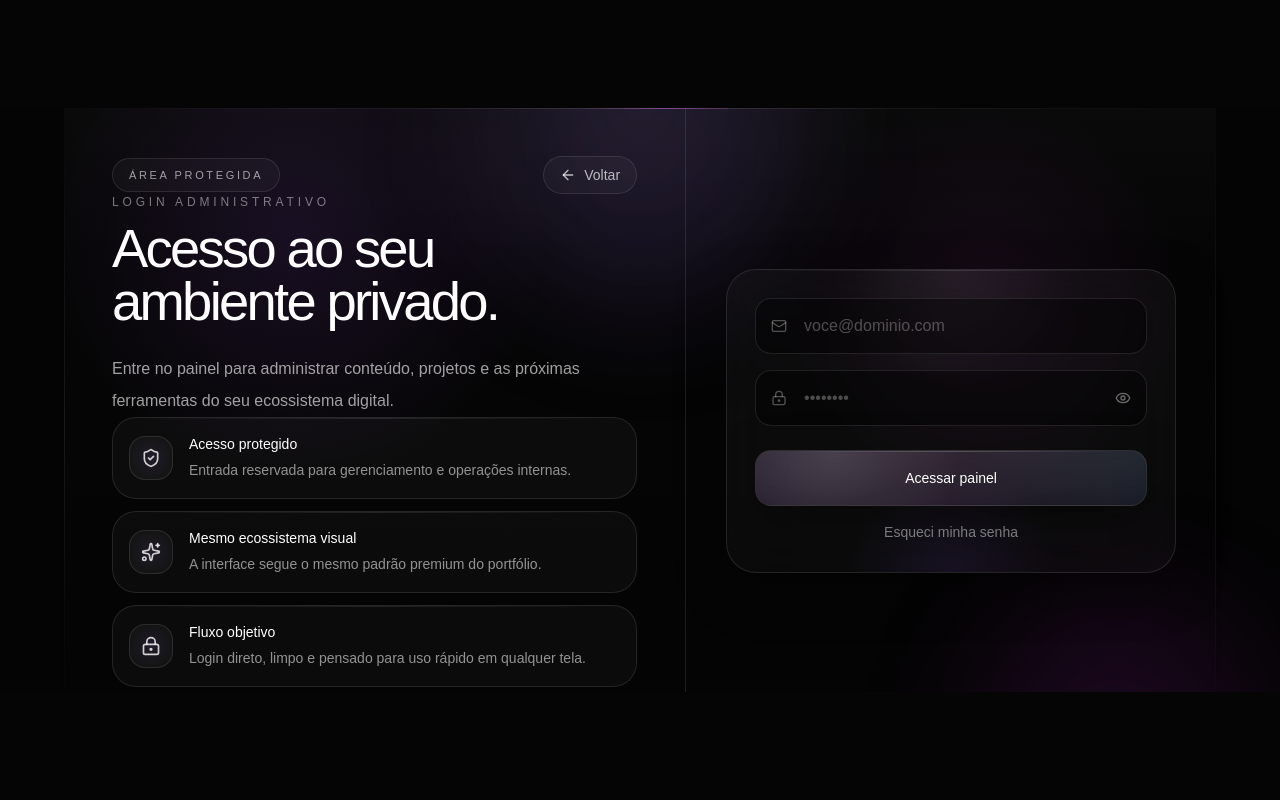
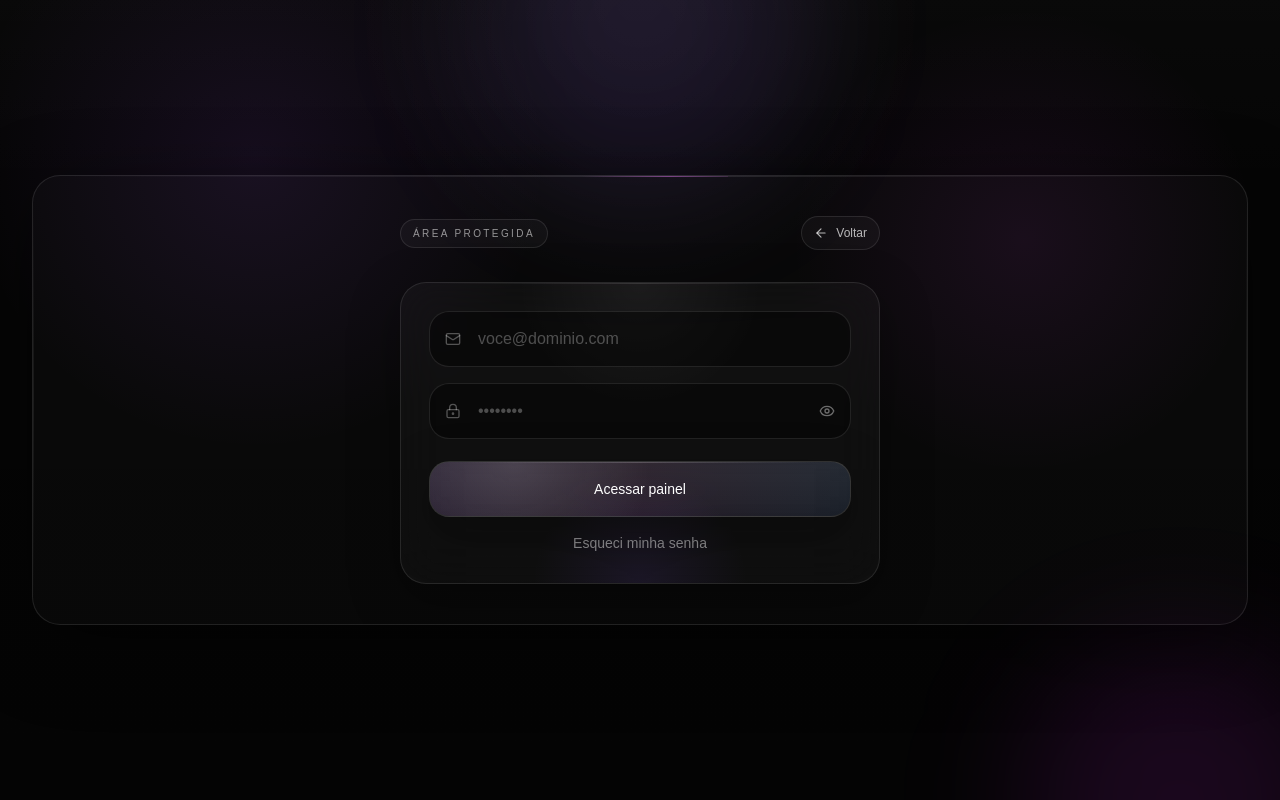
Before and after one commit to MarcoDevCwb/marco-portifolio, a Next.js app: page /login in a window 1280 px wide. Built offline with nearby package versions, Linux system fonts and the light colour scheme.

Commit message:
login page refeito

```diff
--- a/app/(public)/login/page.tsx
+++ b/app/(public)/login/page.tsx
@@ -22,15 +22,17 @@ const highlights = [
 
 export default function LoginPage() {
   return (
-    <main className="main-viewport">
-      <div className="main-viewport__inner">
-        <div className="main-viewport__content">
-          <div className="app-panel-frame relative shadow-[0_20px_80px_rgba(0,0,0,0.45)]">
+    <main className="relative min-h-screen overflow-x-hidden bg-black text-white">
       <div className="pointer-events-none absolute inset-0">
         <div className="absolute inset-0 bg-[#050505]" />
-              <div className="absolute inset-0 bg-[radial-gradient(circle_at_top,rgba(255,255,255,0.06),transparent_30%),radial-gradient(circle_at_20%_20%,rgba(168,85,247,0.12),transparent_24%),radial-gradient(circle_at_80%_30%,rgba(217,70,239,0.08),transparent_20%),linear-gradient(180deg,rgba(255,255,255,0.02)_0%,rgba(0,0,0,0)_24%,rgba(0,0,0,0.2)_100%)]" />
-              <div className="absolute left-1/2 top-[-120px] h-[320px] w-[320px] -translate-x-1/2 rounded-full bg-violet-500/10 blur-3xl" />
-              <div className="absolute bottom-[-140px] right-[-40px] h-[280px] w-[280px] rounded-full bg-fuchsia-500/10 blur-3xl" />
+        <div className="absolute inset-0 bg-[radial-gradient(circle_at_top,rgba(255,255,255,0.05),transparent_28%),radial-gradient(circle_at_20%_20%,rgba(168,85,247,0.10),transparent_24%),radial-gradient(circle_at_80%_30%,rgba(217,70,239,0.08),transparent_20%),linear-gradient(180deg,rgba(255,255,255,0.015)_0%,rgba(0,0,0,0)_24%,rgba(0,0,0,0.22)_100%)]" />
+        <div className="absolute left-1/2 top-[-140px] h-[340px] w-[340px] -translate-x-1/2 rounded-full bg-violet-500/10 blur-3xl" />
+        <div className="absolute bottom-[-160px] right-[-60px] h-[320px] w-[320px] rounded-full bg-fuchsia-500/10 blur-3xl" />
+      </div>
+
+      <div className="relative mx-auto flex min-h-screen w-full max-w-[1400px] items-start justify-center px-4 py-8 sm:px-6 sm:py-10 lg:px-8 xl:items-center xl:py-12">
+        <div className="relative w-full overflow-hidden rounded-[28px] border border-white/10 bg-white/[0.02] shadow-[0_20px_80px_rgba(0,0,0,0.45)]">
+          <div className="pointer-events-none absolute inset-0">
             <div className="absolute inset-x-8 top-0 h-px bg-gradient-to-r from-transparent via-white/12 to-transparent" />
             <div className="absolute inset-y-6 left-0 w-px bg-gradient-to-b from-transparent via-white/8 to-transparent" />
             <div className="absolute inset-y-6 right-0 w-px bg-gradient-to-b from-transparent via-white/8 to-transparent" />
@@ -39,9 +41,9 @@ export default function LoginPage() {
             </div>
           </div>
 
-            <div className="relative grid h-full min-h-0 lg:grid-cols-[1.08fr_0.92fr]">
-              <section className="relative hidden border-r border-white/10 lg:block">
-                <div className="flex h-full flex-col justify-between p-10 xl:p-12">
+          <div className="grid grid-cols-1 2xl:grid-cols-[1.02fr_0.98fr]">
+            <section className="relative hidden border-r border-white/10 2xl:block">
+              <div className="flex min-h-[760px] flex-col justify-between p-10">
                 <div className="flex items-center justify-between gap-4">
                   <span className="inline-flex rounded-full border border-white/10 bg-white/[0.03] px-4 py-2 text-[11px] uppercase tracking-[0.24em] text-white/60">
                     Área protegida
@@ -56,23 +58,6 @@ export default function LoginPage() {
                   </Link>
                 </div>
 
-                  <div className="max-w-[540px]">
-                    <span className="mb-3 block text-xs uppercase tracking-[0.32em] text-white/45">
-                      Login administrativo
-                    </span>
-
-                    <h1 className="text-[3.4rem] font-medium leading-[0.98] tracking-[-0.05em] text-white">
-                      Acesso ao seu
-                      <br />
-                      ambiente privado.
-                    </h1>
-
-                    <p className="mt-6 max-w-[470px] text-base leading-8 text-white/62">
-                      Entre no painel para administrar conteúdo, projetos e as
-                      próximas ferramentas do seu ecossistema digital.
-                    </p>
-                  </div>
-
                 <div className="grid gap-3">
                   {highlights.map((item) => {
                     const Icon = item.icon
@@ -80,7 +65,7 @@ export default function LoginPage() {
                     return (
                       <div
                         key={item.title}
-                          className="relative overflow-hidden rounded-[24px] border border-white/10 bg-white/[0.03] p-4"
+                        className="relative overflow-hidden rounded-[22px] border border-white/10 bg-white/[0.03] p-4"
                       >
                         <div className="pointer-events-none absolute inset-x-4 top-0 h-px bg-gradient-to-r from-transparent via-white/10 to-transparent" />
 
@@ -106,13 +91,12 @@ export default function LoginPage() {
               </div>
             </section>
 
-              <section className="relative flex h-full min-h-0 items-center justify-center p-5 sm:p-6 lg:p-10">
+            <section className="relative flex justify-center px-5 py-8 sm:px-6 sm:py-10 md:px-8 lg:px-10 xl:px-12 2xl:min-h-[760px] 2xl:items-center 2xl:px-10">
               <div className="w-full max-w-[480px]">
-                  <div className="relative">
-                    <div className="mb-6 lg:hidden">
+                <div className="mb-8 2xl:hidden">
                   <div className="flex items-center justify-between gap-3">
                     <span className="inline-flex rounded-full border border-white/10 bg-white/[0.03] px-3 py-1.5 text-[10px] uppercase tracking-[0.24em] text-white/55">
-                          Login
+                      Área protegida
                     </span>
 
                     <Link
@@ -124,21 +108,12 @@ export default function LoginPage() {
                     </Link>
                   </div>
 
-                      <div className="mt-5">
-                        <h1 className="text-[2rem] font-medium tracking-[-0.04em] text-white">
-                          Acesso privado
-                        </h1>
-                        <p className="mt-3 max-w-[30ch] text-sm leading-7 text-white/58">
-                          Entre para continuar no painel.
-                        </p>
-                      </div>
+
                 </div>
 
                 <LoginForm />
               </div>
-                </div>
             </section>
-            </div>
           </div>
         </div>
       </div>
--- a/components/auth/LoginForm.tsx
+++ b/components/auth/LoginForm.tsx
@@ -20,13 +20,13 @@ export function LoginForm() {
   )
 
   return (
-    <div className="relative overflow-hidden rounded-[30px] border border-white/10 bg-white/[0.03] p-6 shadow-[0_16px_50px_rgba(0,0,0,0.35)] backdrop-blur-xl sm:p-7">
+    <div className="relative w-full overflow-hidden rounded-[26px] border border-white/10 bg-white/[0.03] p-5 shadow-[0_16px_50px_rgba(0,0,0,0.35)] backdrop-blur-xl sm:p-6 lg:p-7">
       <div className="pointer-events-none absolute inset-0">
         <div className="absolute inset-0 bg-[radial-gradient(circle_at_top,rgba(255,255,255,0.05),transparent_32%),radial-gradient(circle_at_bottom,rgba(139,92,246,0.10),transparent_28%)]" />
         <div className="absolute inset-x-5 top-0 h-px bg-gradient-to-r from-transparent via-white/12 to-transparent" />
       </div>
 
-      <form action={formAction} className="relative space-y-4">
+      <form action={formAction} className="relative space-y-3.5 sm:space-y-4">
         <div className="relative">
           <span className="pointer-events-none absolute left-4 top-1/2 -translate-y-1/2 text-white/30">
             <Mail className="h-4 w-4" />
@@ -37,7 +37,7 @@ export function LoginForm() {
             type="email"
             placeholder="voce@dominio.com"
             autoComplete="email"
-            className="h-14 w-full rounded-2xl border border-white/10 bg-black/40 pl-12 pr-4 text-white outline-none transition placeholder:text-white/28 focus:border-violet-400/40 focus:bg-black/55"
+            className="h-13 w-full rounded-[20px] border border-white/10 bg-black/40 pl-12 pr-4 text-sm text-white outline-none transition placeholder:text-white/28 focus:border-violet-400/40 focus:bg-black/55 sm:h-14 sm:text-base"
             required
           />
         </div>
@@ -52,7 +52,7 @@ export function LoginForm() {
             type={showPassword ? "text" : "password"}
             placeholder="••••••••"
             autoComplete="current-password"
-            className="h-14 w-full rounded-2xl border border-white/10 bg-black/40 pl-12 pr-14 text-white outline-none transition placeholder:text-white/28 focus:border-violet-400/40 focus:bg-black/55"
+            className="h-13 w-full rounded-[20px] border border-white/10 bg-black/40 pl-12 pr-14 text-sm text-white outline-none transition placeholder:text-white/28 focus:border-violet-400/40 focus:bg-black/55 sm:h-14 sm:text-base"
             required
           />
 
@@ -71,38 +71,42 @@ export function LoginForm() {
         </div>
 
         {state?.error ? (
-          <div className="rounded-2xl border border-red-500/20 bg-red-500/10 px-4 py-3 text-sm text-red-200">
+          <div className="rounded-[18px] border border-red-500/20 bg-red-500/10 px-4 py-3 text-sm text-red-200">
             {state.error}
           </div>
         ) : null}
 
-        <div className="pt-2">
+        <div className="pt-1.5">
           <button
             type="submit"
+            disabled={pending}
             className="
-    group relative inline-flex h-14 w-full items-center justify-center overflow-hidden
-    rounded-2xl border border-white/10
+              group relative inline-flex h-13 w-full items-center justify-center overflow-hidden
+              rounded-[20px] border border-white/10
               bg-[linear-gradient(180deg,rgba(255,255,255,0.08)_0%,rgba(255,255,255,0.03)_100%)]
-    text-sm font-medium text-white
+              px-4 text-sm font-medium text-white
               shadow-[0_16px_50px_rgba(0,0,0,0.38)]
               backdrop-blur-xl
               transition-all duration-300
               hover:border-fuchsia-400/20 hover:shadow-[0_18px_60px_rgba(168,85,247,0.12)]
               active:scale-[0.985]
               disabled:cursor-not-allowed disabled:opacity-60
+              sm:h-14
             "
           >
             <span className="pointer-events-none absolute inset-0 bg-[radial-gradient(circle_at_20%_0%,rgba(255,255,255,0.12),transparent_40%),linear-gradient(90deg,rgba(168,85,247,0.10),rgba(217,70,239,0.06),rgba(59,130,246,0.08))]" />
             <span className="pointer-events-none absolute inset-x-8 top-0 h-px bg-gradient-to-r from-transparent via-white/20 to-transparent" />
-  <span className="relative z-[1]">Acessar painel</span>
+            <span className="relative z-[1]">
+              {pending ? "Entrando..." : "Acessar painel"}
+            </span>
           </button>
 
-          <a
+          <Link
             href="/forgot-password"
             className="mt-4 inline-flex w-full items-center justify-center text-sm text-white/52 transition hover:text-white/75"
           >
             Esqueci minha senha
-</a>
+          </Link>
         </div>
       </form>
     </div>
```
Lines whose indentation alone changed are shown as unchanged.
